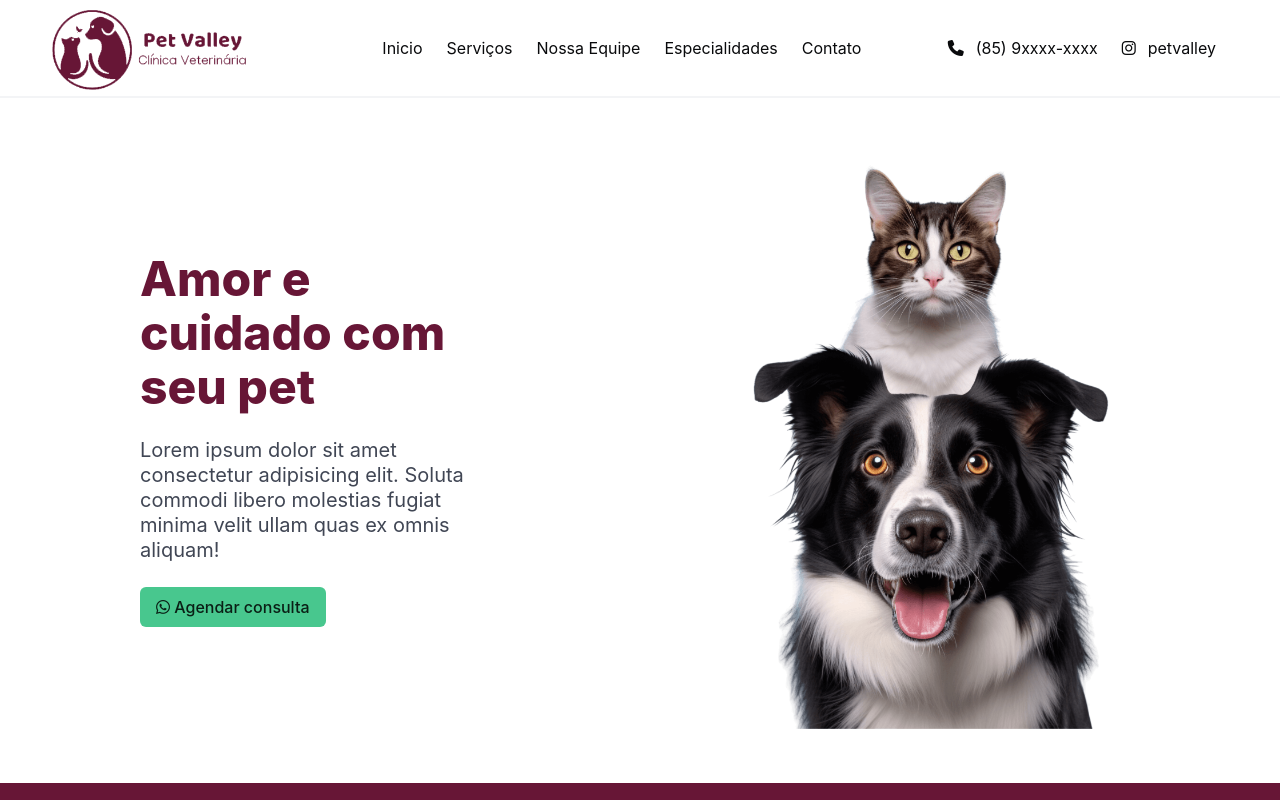
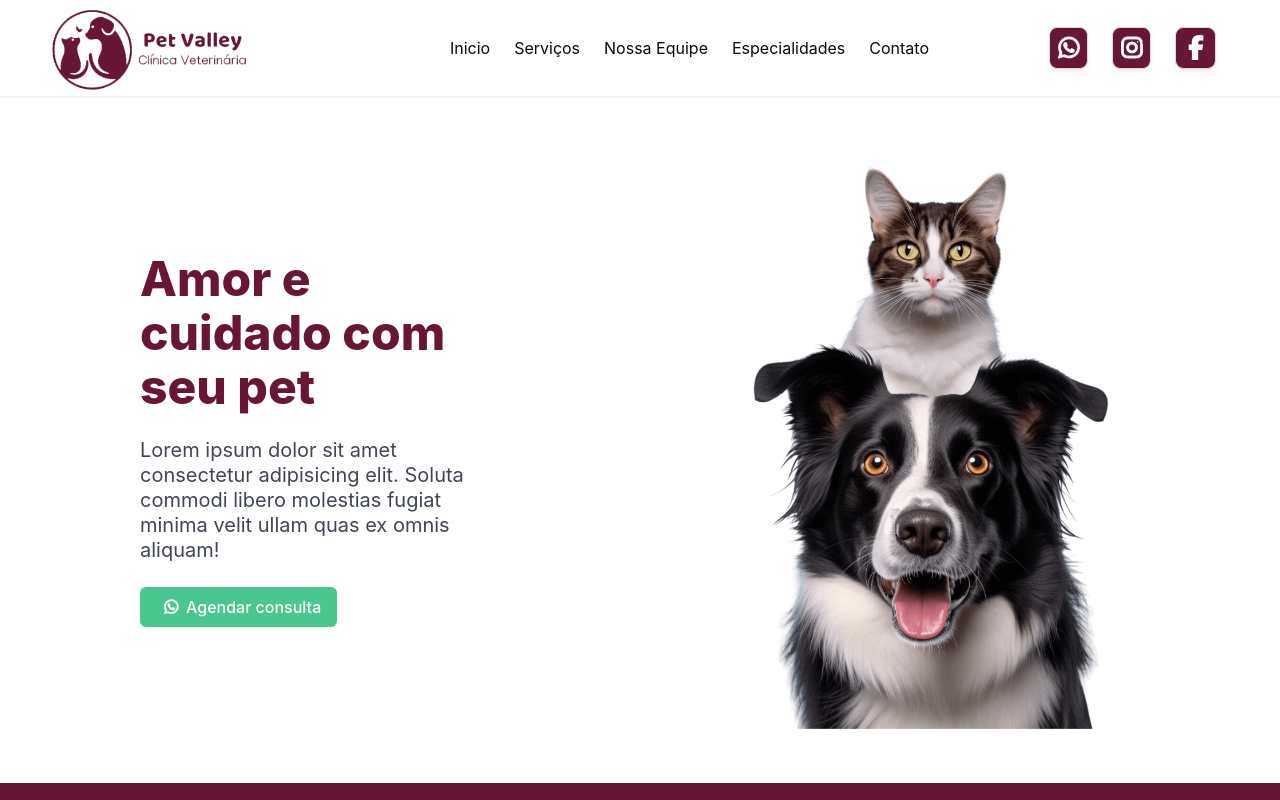
Before and after one commit to DevTec2020/Pet-Valley, a website: page index.html in a window 1280 px wide. Shown: the top 800 px of the page. Drawn offline with nearby package versions, Linux system fonts and the light colour scheme.

Commit message:
adicionei butoes na navbar e corrigi butão do whatsapp na section inicio

```diff
--- a/index.html
+++ b/index.html
@@ -38,8 +38,22 @@
                         <a class="navbar-item" href="#contato">Contato</a>
                     </div>
                     <div class="navbar-end is-hidden-touch">
-                        <a class="navbar-item"><i class="fa-solid fa-phone"></i>(85) 9xxxx-xxxx</a>
-                        <a class="navbar-item"><i class="fa-brands fa-instagram"></i>petvalley</a>
+                        <span class="navbar-item">
+                            <span class="is-large my-ico-bg button has-text-white">
+                                <i class="fas fa-brands fa-whatsapp"></i>
+
+                            </span>
+                        </span>
+                        <span class="navbar-item">
+                            <span class="is-large my-ico-bg button has-text-white">
+                                <i class="fas fa-brands fa-instagram"></i>
+                            </span>
+                        </span>
+                        <span class="navbar-item">
+                            <span class="is-large my-ico-bg button has-text-white">
+                                <i class="fas fa-brands fa-facebook-f px-1"></i>
+                            </span>
+                        </span>
                     </div>
                 </div>
             </div>
@@ -54,7 +68,10 @@
                         <h1 class="title is-1 is-spaced my-primary-color">Amor e cuidado com seu pet</h1>
                         <p class="subtitle is-spaced">Lorem ipsum dolor sit amet consectetur adipisicing elit. Soluta commodi libero molestias fugiat minima velit ullam quas ex omnis aliquam!</p>
                         <div>
-                            <button class="button is-success"><i class="fa-brands fa-whatsapp"></i>&nbsp;Agendar consulta</button>
+                            <button class="button is-success has-text-white">
+                                <i class="fas fa-brands fa-whatsapp px-2"></i>
+                                <span>Agendar consulta</span>
+                            </button>
                         </div>
                     </div>
                     <div class="column is-5">
```
Also changed, not shown: 1 other file.
